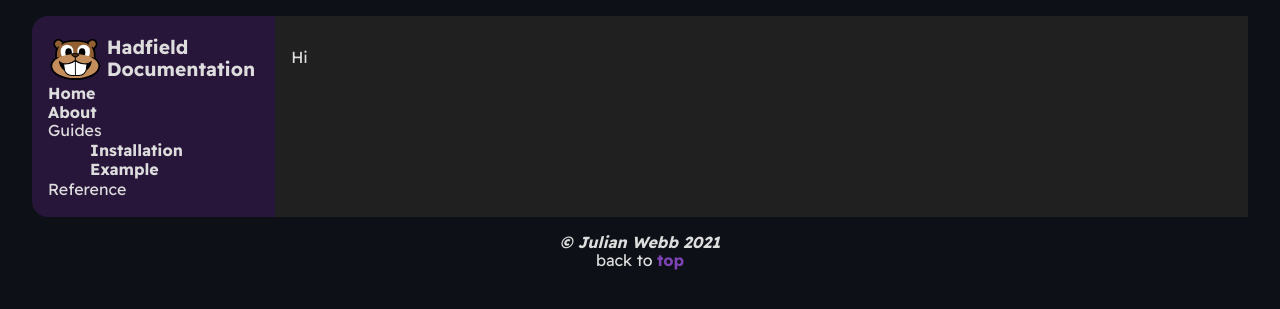
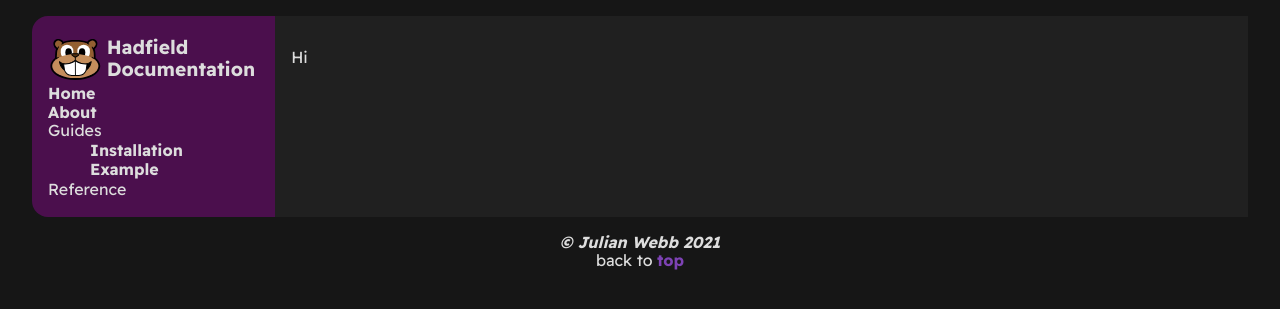
Before and after one commit to JulianWebb/Hadfield, a Jekyll site: the page built from index.markdown, in a window 1280 px wide. Shown: the top 309 px of the page. Built offline with Jekyll 4.4.1, drawn with Linux system fonts in a browser that asks for light colours; a style sheet for code colours, icons or effects is not loaded.

Commit message:
Cleanup: Moved colours to descriptive variables

```diff
--- a/style/style.scss
+++ b/style/style.scss
@@ -7,22 +7,31 @@
 	src: url('../fonts/ReadexPro.ttf');
 }
 
-$page-background: #0d1117;
-$page-text-color: #ddd;
-$page-link-color: rgb(125, 66, 180);
-$page-link-color-hover: rgb(82, 42, 119);
+$lighter-purple: #7d42b4;
+$light-purple: #522a77;
+$purple: #4B0F4D;
+$white: #FFF;
+$off-white: #DDD;
+$offer-white: #AAA;
+$off-black: #202020;
+$page-black: #161616;
 
-$menu-item-color: #ddd;
-$menu-item-color-hover: #aaa;
+$page-background: $page-black;
+$page-text-color: $off-white;
+$page-link-color: $lighter-purple;
+$page-link-color-hover: $light-purple;
 
-$sidebar-background: rgb(40, 21, 58);
+$menu-item-color: $off-white;
+$menu-item-color-hover: $offer-white;
 
-$content-background: #202020;
-$content-text-color: #ddd;
+$sidebar-background: $purple;
 
-$screen-sm-min: 1200px;//768px;
-// $screen-md-min: 992px;
-// $screen-lg-min: 1200px;
+$content-background: $off-black;
+$content-text-color: $off-white;
+
+$screen-sm-min: 768px;
+$screen-md-min: 992px;
+$screen-lg-min: 1200px;
 
 * {
 	box-sizing: border-box;
@@ -53,7 +62,7 @@
 		}
 	}
 
-	@media (min-width: $screen-sm-min) {
+	@media (min-width: $screen-lg-min) {
 		margin: 16px;
 	}
 
@@ -89,7 +98,7 @@
 					padding: 4px;
 				}
 
-				@media (min-width: $screen-sm-min) {
+				@media (min-width: $screen-lg-min) {
 					.title {
 						font-size: larger;
 						font-weight: bolder;
@@ -145,7 +154,7 @@
 			padding: 8px;
 		}
 
-		@media (min-width: $screen-sm-min) {
+		@media (min-width: $screen-lg-min) {
 			width: 95vw;
 			margin: 0 auto;
 
```
